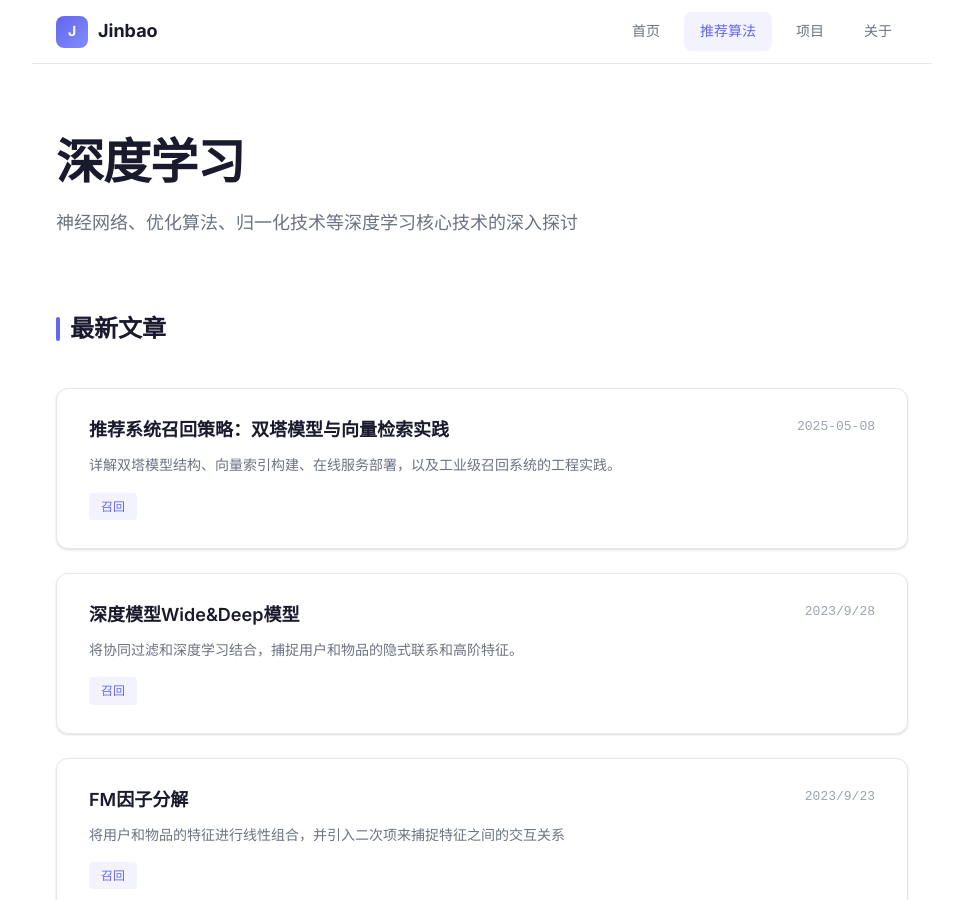
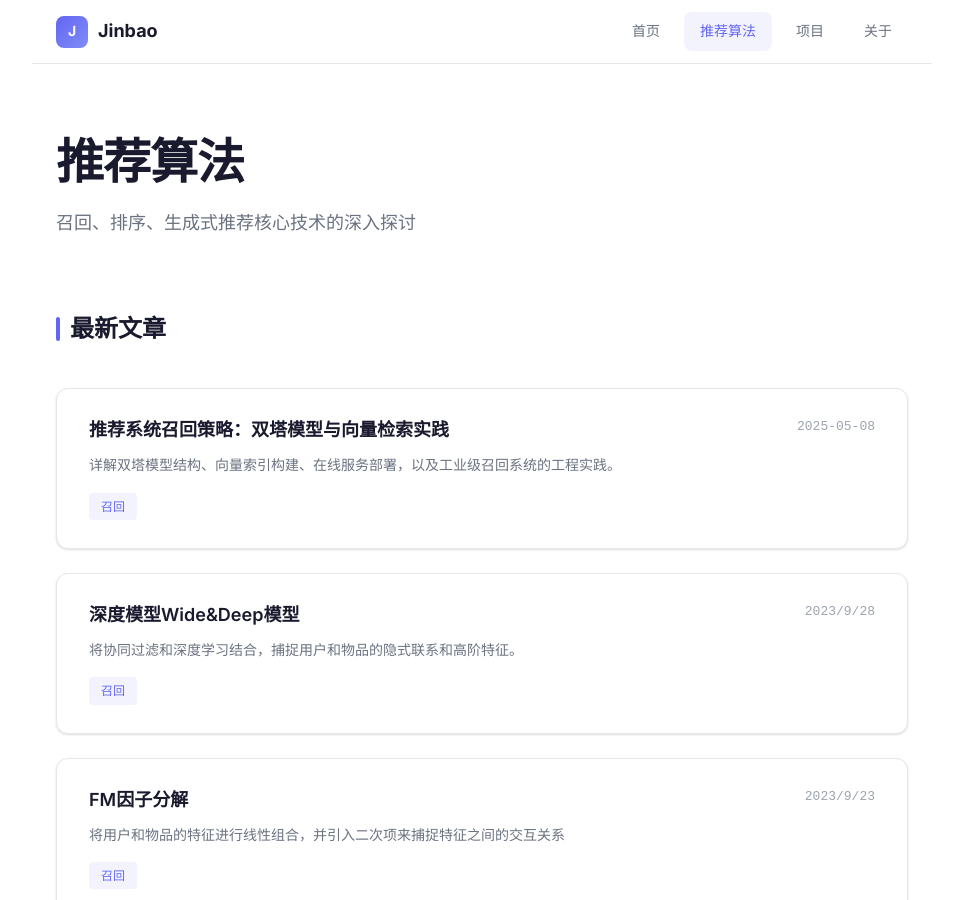
Before and after one commit to JinbaoSite/jinbaosite.github.io, a Jekyll site: the page built from recsys/index.md, in a window 1280 px wide and 900 px high. Shown: the whole window, without its empty margins (158-1121 px from the left). Built offline with Jekyll 4.4.1, drawn with Linux system fonts in a browser that asks for light colours.

Commit message:
Update index.md

```diff
--- a/recsys/index.md
+++ b/recsys/index.md
@@ -1,7 +1,7 @@
 ---
 layout: listpage
-title: 深度学习
-subtitle: 神经网络、优化算法、归一化技术等深度学习核心技术的深入探讨
+title: 推荐算法
+subtitle: 召回、排序、生成式推荐核心技术的深入探讨
 article-list:
   - article-title: 推荐系统召回策略：双塔模型与向量检索实践
     article-url: #
```
